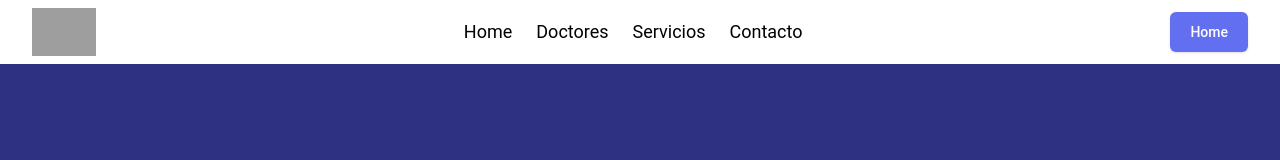
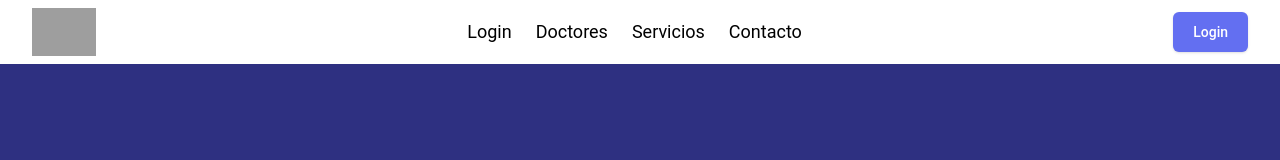
Before and after one commit to LasPepitas/Odontologica, a React (Vite) app in the folder client/: page /Home in a window 1280 px wide. Shown: the top 160 px of the page. Built offline with nearby package versions, Linux system fonts and the light colour scheme; grey boxes are pictures that could not be loaded; a web font is replaced by a local one.

Commit message:
circulitos

```diff
--- a/client/src/components/Header.jsx
+++ b/client/src/components/Header.jsx
@@ -1,4 +1,5 @@
 import React from "react";
+import {Link} from "react-router-dom"
 
 export default function Header() {
   return (
@@ -20,10 +21,10 @@ export default function Header() {
                 <li>
                   <a
                     className="text-black transition hover:text-[#0c8fae]"
-                    href="#"
+                    href="/dasboard"
                   >
                     {" "}
-                    Home{" "}
+                    Login{" "}
                   </a>
                 </li>
 
@@ -62,12 +63,12 @@ export default function Header() {
 
           <div className="flex items-center gap-4">
             <div className="sm:flex sm:gap-4">
-              <a
+              <Link
                 className="rounded-md bg-[#636ff1] px-5 py-2.5 text-sm font-medium text-white shadow"
-                href="#"
+                to="/dashboard"
               >
-                Home
-              </a>
+                Login
+              </Link>
             </div>
           </div>
         </div>
--- a/client/src/pages/Turnos/TurnosPage.jsx
+++ b/client/src/pages/Turnos/TurnosPage.jsx
@@ -100,9 +100,18 @@ const TurnosPage = () => {
                                         {registro.hora}
                                     </td>
                                     <td
-                                        className={`w-[25%] border px-4 py-2 text-center overflow-scroll md:overflow-hidden font-bold ${registro.estado === "ocupado" ? "text-red-600" : "text-green-500"}`}
+                                        className={`w-[25%] flex border px-4 py-2 text-center md:overflow-hidden md:font-bold
+                                        ${registro.estado === "ocupado" ? "text-red-600" : "text-green-500"} justify-center`}
                                     >
-                                        {registro.estado}
+                                        <span className={`${registro.estado === "disponible" ? "flex" : "hidden"} md:hidden`}>
+                                            🟢
+                                        </span>
+                                        <span className={`${registro.estado === "ocupado" ? "flex" : "hidden"}  md:hidden`}>
+                                            🔴
+                                        </span>
+                                        <span className={`md:flex hidden`}>
+                                            {registro.estado}
+                                        </span>
                                     </td>
                                     <td className="w-[25%] border px-4 py-2 flex justify-center">
                                         <button
```
